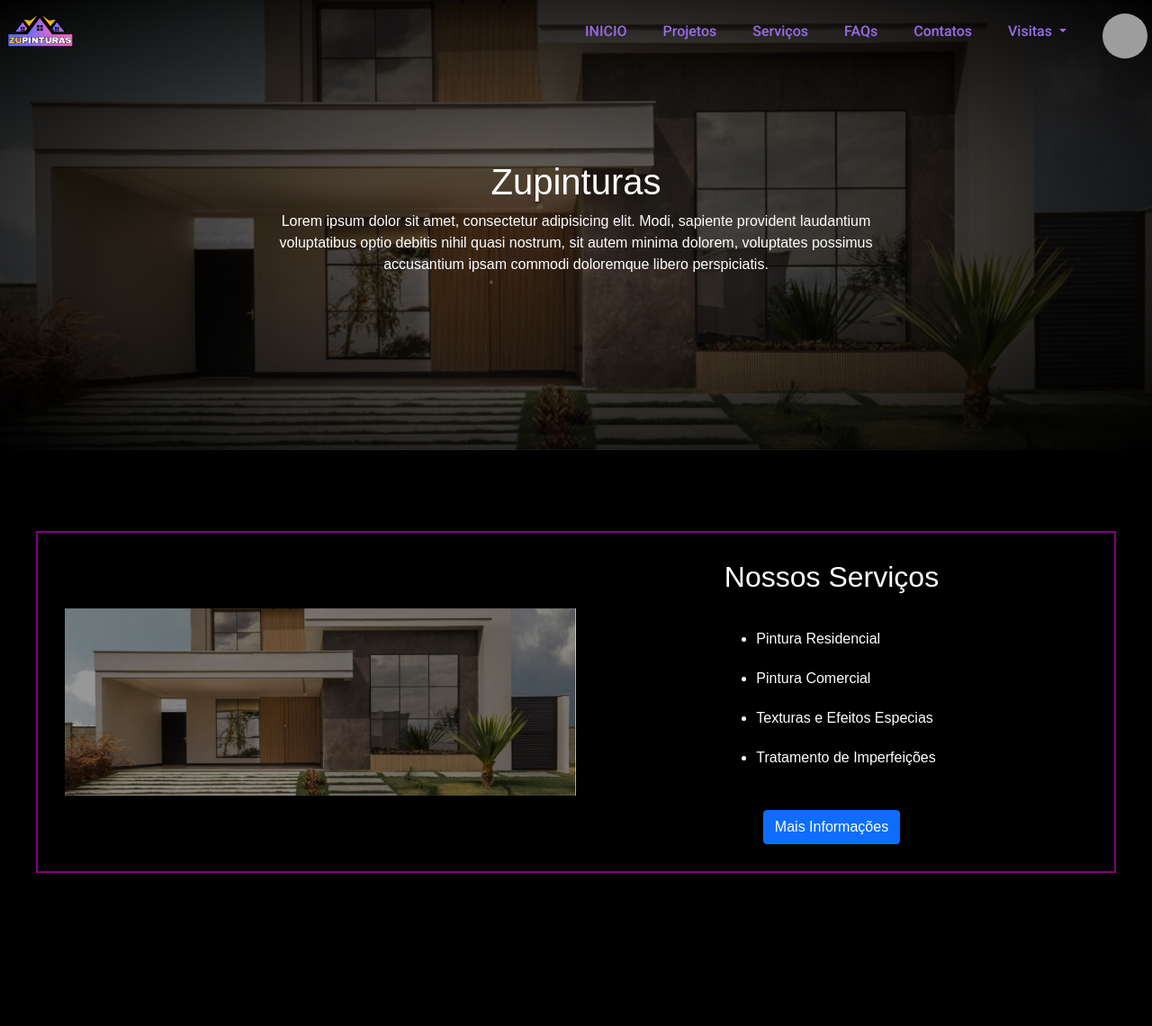
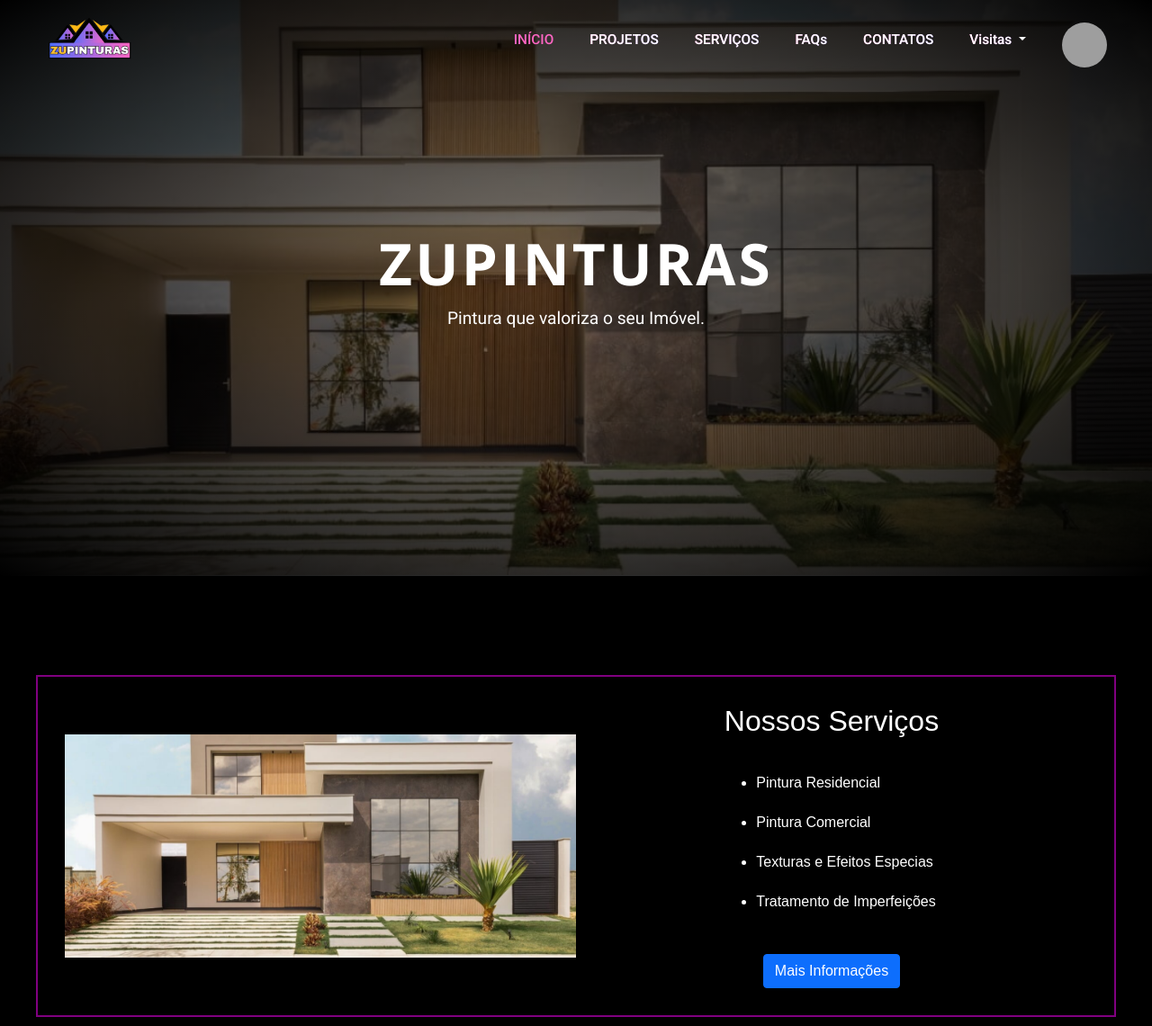
Before and after one commit to Workdev-TCC/TCC, a PHP site: page / in a window 1280 px wide. Shown: the whole page at 90% size. Before the commit the page ends 970 px from the top, so only its background shows below. Run offline with PHP 8.4, Linux system fonts and the light colour scheme; the visitor is signed in with stand-in values (Sample User, id 1); some libraries are stand-ins or nearby versions; some web fonts are replaced; grey boxes are pictures that could not be loaded.

Commit message:
mudança no hero e navabar

```diff
--- a/assets/css/style.css
+++ b/assets/css/style.css
@@ -58,6 +58,10 @@ main {
   font-family: "Hammersmith One", sans-serif;
 }
 
+.open-sans {
+  font-family: "Open Sans", sans-serif;
+}
+
 .icon-grande {
   font-size: 30px !important;
   margin-left: 10px;
@@ -71,7 +75,7 @@ header {
   align-items: center;
   justify-content: space-around;
   padding: 0px;
-  max-width: 1500px;
+  max-width: 1920px;
   z-index: 100;
 }
 header .header-font {
@@ -79,10 +83,11 @@ header .header-font {
   font-weight: 500;
 }
 header .header-font li a {
-  color: var(--roxo);
+  color: var(--branco);
+  transition: all 0.8s ease;
 }
 header .header-font li li a {
-  color: var(--roxo);
+  color: var(--branco);
 }
 header .mobile-menu-top {
   display: none;
@@ -92,13 +97,17 @@ header .logo-mobile {
 }
 header .nav-desktop {
   width: 100%;
-  margin: 0px 5px;
+  margin-left: 50px;
+  margin-right: 50px;
   display: flex;
   align-items: center;
   justify-content: space-between;
+  font-size: 1.2vw;
 }
 header .nav-desktop .logo-desktop img {
-  width: 80px;
+  width: 100px;
+  max-width: 100%;
+  height: auto;
 }
 header .nav-desktop .nav-links {
   display: flex;
@@ -106,6 +115,33 @@ header .nav-desktop .nav-links {
 }
 header .nav-desktop .nav-links li {
   margin-left: 40px;
+}
+header .nav-desktop .nav-links li a {
+  background: linear-gradient(90deg, var(--rosa), var(--azul));
+  background-size: 150%;
+  background-clip: text;
+  -webkit-background-clip: text;
+  color: var(--branco);
+  -webkit-text-fill-color: var(--branco);
+  transition: all 0.4s ease-in-out;
+}
+header .nav-desktop .nav-links li a:hover {
+  -webkit-text-fill-color: transparent;
+  color: transparent;
+}
+header .nav-desktop .nav-links a.active {
+  background: none;
+  -webkit-background-clip: initial;
+  background-clip: initial;
+  -webkit-text-fill-color: var(--rosa);
+  color: var(--rosa);
+}
+header .nav-desktop .nav-links a.active:hover {
+  background: none;
+  -webkit-background-clip: initial;
+  background-clip: initial;
+  -webkit-text-fill-color: var(--rosa);
+  color: var(--rosa);
 }
 header .nav-desktop .div-login-user {
   display: flex;
@@ -155,15 +191,17 @@ header .nav-desktop .div-login-user {
 }
 .hero {
   z-index: 0;
+  margin: 0;
+  padding: 0;
   display: flex;
   justify-content: center;
   align-items: center;
-  max-width: 1500px;
+  max-width: 1920px;
   width: 100%;
-  height: 500px;
+  height: 50vw;
   position: relative;
-  top: -80px;
-  background-image: radial-gradient(rgba(255, 255, 255, 0), rgb(0, 0, 0)), url("../img/hero.png");
+  top: -100px;
+  background-image: radial-gradient(rgba(0, 0, 0, 0.4), rgb(0, 0, 0)), url("../img/hero.png");
   background-size: cover;
   background-position: center;
   background-repeat: no-repeat;
@@ -175,9 +213,15 @@ header .nav-desktop .div-login-user {
 }
 .hero .hero-text h1 {
   color: white;
+  font-size: 5vw;
+  font-family: "Open Sans", sans-serif;
+  font-weight: bold;
+  letter-spacing: 0.2rem;
 }
 .hero .hero-text p {
   color: white;
+  font-size: 1.5vw;
+  font-family: "Roboto", sans-serif;
 }
 
 .servicos {
--- a/assets/scss/_global.scss
+++ b/assets/scss/_global.scss
@@ -30,7 +30,9 @@ main {
 .hammersmith-one {
   font-family: "Hammersmith One", sans-serif;
 }
-
+.open-sans {
+  font-family: "Open Sans", sans-serif;
+}
 .icon-grande {
   font-size: 30px !important;
   margin-left: 10px;
--- a/assets/scss/_header.scss
+++ b/assets/scss/_header.scss
@@ -8,20 +8,21 @@ header {
   align-items: center;
   justify-content: space-around;
   padding: 0px;
-  max-width: 1500px;
+  max-width: 1920px;
   z-index: 100;
   .header-font {
     font-family: "Roboto", sans-serif;
     font-weight: 500;
     li {
       a {
-        color: var(--roxo);
+        color: var(--branco);
+        transition: all 0.8s ease;
       }
     }
     li {
       li {
         a {
-          color: var(--roxo);
+          color: var(--branco);
         }
       }
     }
@@ -34,20 +35,50 @@ header {
   }
   .nav-desktop {
     width: 100%;
-    margin: 0px 5px;
+    margin-left: 50px;
+    margin-right: 50px;
     display: flex;
     align-items: center;
     justify-content: space-between;
-    .logo-desktop {
-      img {
-        width: 80px;
+    font-size: 1.2vw;
+    .logo-desktop img {
+        width: 100px;
+        max-width: 100%;
+        height: auto;
       }
-    }
     .nav-links {
       display: flex;
       flex-direction: row;
-      li {
+      li{
         margin-left: 40px;
+        a{
+          background: linear-gradient(90deg, var(--rosa), var(--azul));
+          background-size: 150%;
+          background-clip: text;
+          -webkit-background-clip: text;
+          color: var(--branco);
+          -webkit-text-fill-color: var(--branco);
+          transition: all 0.4s ease-in-out;
+        }
+        a:hover {
+          -webkit-text-fill-color: transparent;
+          color: transparent;
+        }
+      }
+      a.active {
+        background: none;
+        -webkit-background-clip: initial;
+        background-clip: initial;
+        -webkit-text-fill-color: var(--rosa);
+        color: var(--rosa);
+      }
+
+      a.active:hover {
+        background: none;
+        -webkit-background-clip: initial;
+        background-clip: initial;
+        -webkit-text-fill-color: var(--rosa);
+        color: var(--rosa);
       }
     }
     .div-login-user {
--- a/assets/scss/_home.scss
+++ b/assets/scss/_home.scss
@@ -1,14 +1,16 @@
 .hero{
     z-index: 0;
+    margin: 0;
+    padding: 0;
     display: flex;
     justify-content: center;
     align-items: center;
-    max-width: 1500px;
+    max-width: 1920px;
     width: 100%;
-    height: 500px;
+    height: 50vw;
     position: relative;
-    top:-80px;
-    background-image:radial-gradient(rgba(255, 255, 255, 0),rgb(0, 0, 0)),url("../img/hero.png");
+    top:-100px;
+    background-image:radial-gradient(rgba(0, 0, 0, 0.4),rgb(0, 0, 0)),url("../img/hero.png");
     background-size: cover;
     background-position: center;
     background-repeat: no-repeat;
@@ -18,10 +20,15 @@
         flex-direction: column;
         h1{
             color: white;
-
+            font-size: 5vw;
+            font-family: "Open Sans", sans-serif;
+            font-weight: bold;
+            letter-spacing: 0.2rem;
         }
         p{
             color: white;
+            font-size: 1.5vw;
+            font-family: "Roboto", sans-serif;
         }
     }
 }
--- a/inc/header.php
+++ b/inc/header.php
@@ -23,6 +23,7 @@
     <!-- Google Fonts (opcional) -->
     <link rel="preconnect" href="https://fonts.googleapis.com">
     <link rel="preconnect" href="https://fonts.gstatic.com" crossorigin>
+    <link href="https://fonts.googleapis.com/css2?family=Open+Sans:ital,wght@0,300..800;1,300..800&display=swap" rel="stylesheet">
     <link
         href="https://fonts.googleapis.com/css2?family=Hammersmith+One&family=Roboto:ital,wght@0,100..900;1,100..900&display=swap"
         rel="stylesheet">
@@ -47,19 +48,19 @@
             </div>
             <ul class="navbar-nav nav-links header-font">
                 <li class="nav-item">
-                    <a class="nav-link active" aria-current="page" href="<?php echo RAIZ_PROJETO;?>">INICIO</a>
+                    <a class="nav-link active" aria-current="page" href="<?php echo RAIZ_PROJETO;?>">INÍCIO</a>
                 </li>
                 <li class="nav-item">
-                    <a class="nav-link active" aria-current="page" href="#">Projetos</a>
+                    <a class="nav-link" aria-current="page" href="#">PROJETOS</a>
                 </li>
                 <li class="nav-item">
-                    <a class="nav-link active" href="#">Serviços</a>
+                    <a class="nav-link" href="#">SERVIÇOS</a>
                 </li>
                 <li class="nav-item">
-                    <a class="nav-link active" href="#">FAQs</a>
+                    <a class="nav-link" href="#">FAQs</a>
                 </li>
                 <li class="nav-item">
-                    <a class="nav-link active" href="#">Contatos</a>
+                    <a class="nav-link" href="#">CONTATOS</a>
                 </li>
 
                 <?php  if(isset($_SESSION['email'])):?>
--- a/views/home.php
+++ b/views/home.php
@@ -1,8 +1,8 @@
 
 <div class="hero">
     <div class="hero-text">
-        <h1>Zupinturas</h1>
-        <p>Lorem ipsum dolor sit amet, consectetur adipisicing elit. Modi, sapiente provident laudantium voluptatibus optio debitis nihil quasi nostrum, sit autem minima dolorem, voluptates possimus accusantium ipsam commodi doloremque libero perspiciatis.</p>
+        <h1>ZUPINTURAS</h1>
+        <p>Pintura que valoriza o seu Imóvel.</p>
     </div>
 </div>
 <section class="servicos">
```
Also changed, not shown: assets/img/hero.png, 1 other file.
